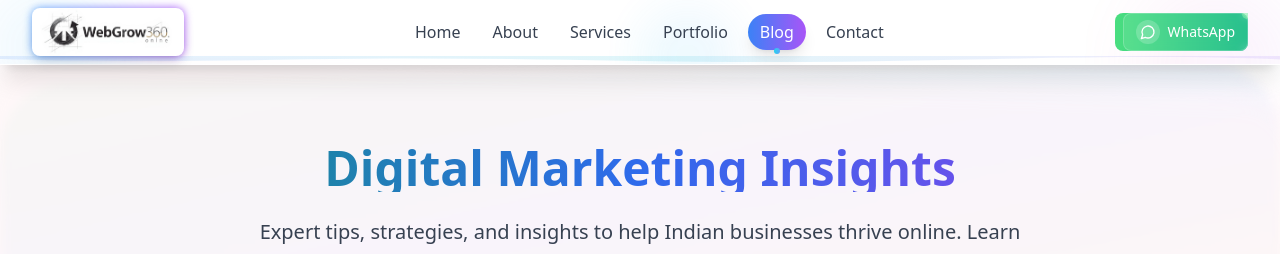
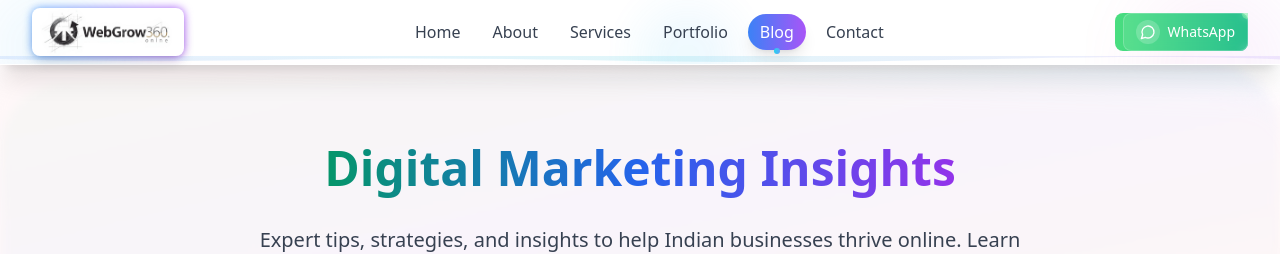
Before and after one commit to sayakr428/webgrw360_exl_Integration, a React (Vite) app: page /blog in a window 1280 px wide. Shown: the top 254 px of the page. Built offline with nearby package versions, Linux system fonts and the light colour scheme.

Commit message:
service page chnges

```diff
--- a/src/pages/BlogPage.tsx
+++ b/src/pages/BlogPage.tsx
@@ -115,9 +115,11 @@ const BlogPage = () => {
             <div className="absolute inset-0 bg-gradient-to-tl from-orange-50/60 via-pink-50/60 to-red-50/60 rounded-[4rem] transform rotate-2 scale-110 blur-md"></div>
 
             <div className="relative z-10 py-16">
-              <h1 className="text-4xl md:text-5xl font-bold bg-gradient-to-r from-emerald-600 via-blue-600 to-purple-600 bg-clip-text text-transparent mb-6 animate-pulse">
-                Digital Marketing Insights
-              </h1>
+              <h1 className="text-4xl md:text-5xl font-black mb-6 pb-2">
+  <span className="bg-gradient-to-r from-emerald-600 via-blue-600 to-purple-600 bg-clip-text text-transparent">
+    Digital Marketing Insights
+  </span>
+</h1>
               <p className="text-xl text-gray-700 max-w-3xl mx-auto leading-relaxed">
                 Expert tips, strategies, and insights to help Indian businesses thrive online.
                 Learn from our experience working with 10+ successful digital marketing campaigns.
--- a/src/pages/PortfolioPage.tsx
+++ b/src/pages/PortfolioPage.tsx
@@ -143,9 +143,9 @@ const PortfolioPage = () => {
             <div className="absolute inset-0 bg-gradient-to-tl from-cyan-50/60 via-blue-50/60 to-indigo-50/60 rounded-[3rem] transform rotate-1 scale-110 blur-md"></div>
 
             <div className="relative z-10 py-16">
-              <h1 className="text-4xl md:text-5xl font-bold bg-gradient-to-r from-blue-600 via-purple-600 to-pink-600 bg-clip-text text-transparent mb-6 animate-pulse">
-                Our Success Stories
-              </h1>
+              <h1 className="text-4xl md:text-5xl font-black bg-gradient-to-r from-blue-600 via-purple-600 to-pink-600 bg-clip-text text-transparent mb-6 drop-shadow-xl">
+  Our Success Stories
+</h1>
               <p className="text-xl text-gray-700 max-w-3xl mx-auto leading-relaxed">
                 See how we've helped Indian businesses across various industries achieve
                 remarkable growth through strategic digital marketing solutions.
--- a/src/pages/ServicesPage.tsx
+++ b/src/pages/ServicesPage.tsx
@@ -114,9 +114,9 @@ const ServicesPage = () => {
         <section className="max-w-7xl mx-auto px-4 sm:px-6 lg:px-8 mb-20">
           <div className="text-center mb-16">
             <div className="backdrop-blur-xl bg-white/10 border border-white/20 rounded-3xl p-12 shadow-2xl hover:shadow-3xl transition-all duration-500">
-              <h1 className="text-4xl md:text-6xl font-bold bg-gradient-to-r from-blue-600 via-purple-600 to-cyan-600 bg-clip-text text-transparent mb-6 animate-pulse">
-                Our Digital Marketing Services
-              </h1>
+              <h1 className="text-4xl md:text-6xl font-black bg-gradient-to-r from-blue-600 via-purple-600 to-cyan-600 bg-clip-text text-transparent mb-6 py-2 animate-pulse">
+  Our Digital Marketing Services
+</h1>
               <p className="text-xl text-gray-700 max-w-3xl mx-auto leading-relaxed">
                 Comprehensive digital marketing solutions designed to help Indian businesses
                 succeed online. From SEO to social media, we've got you covered.
```
